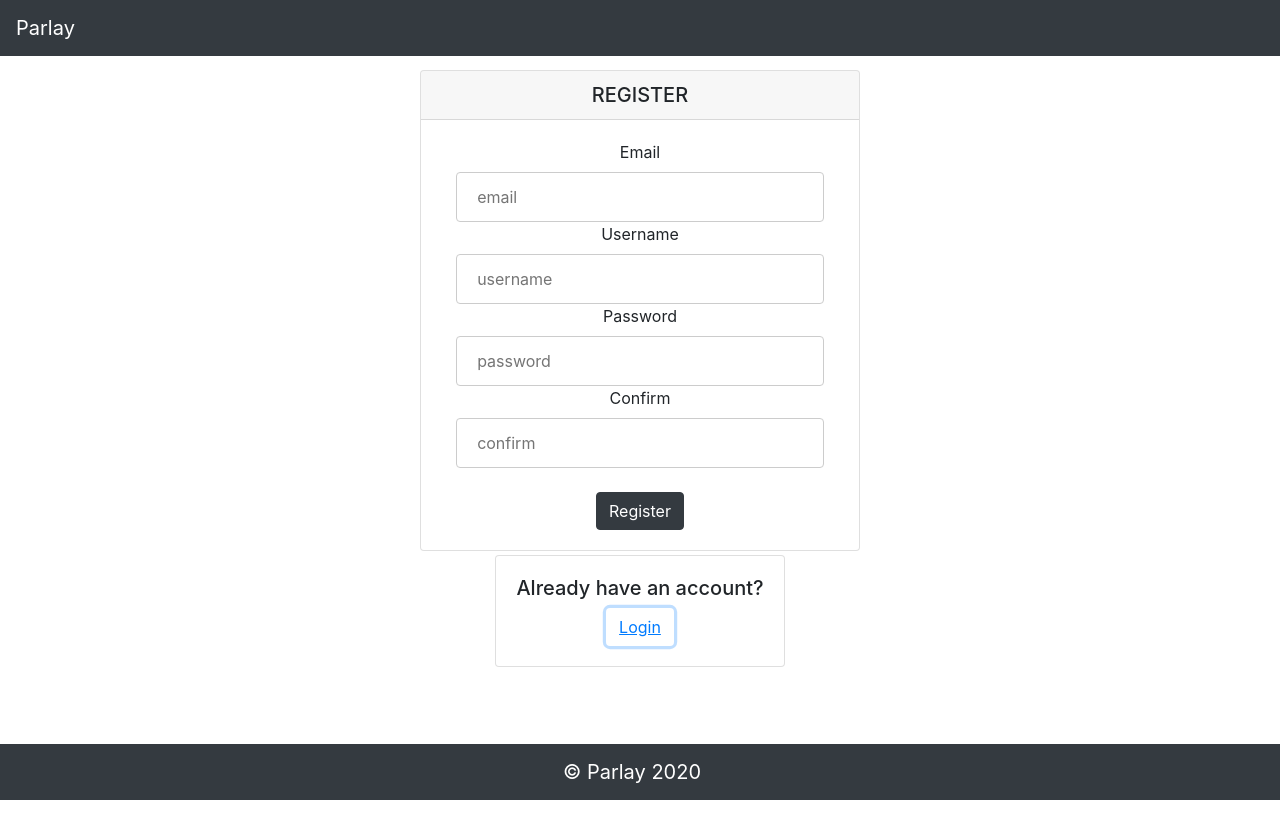
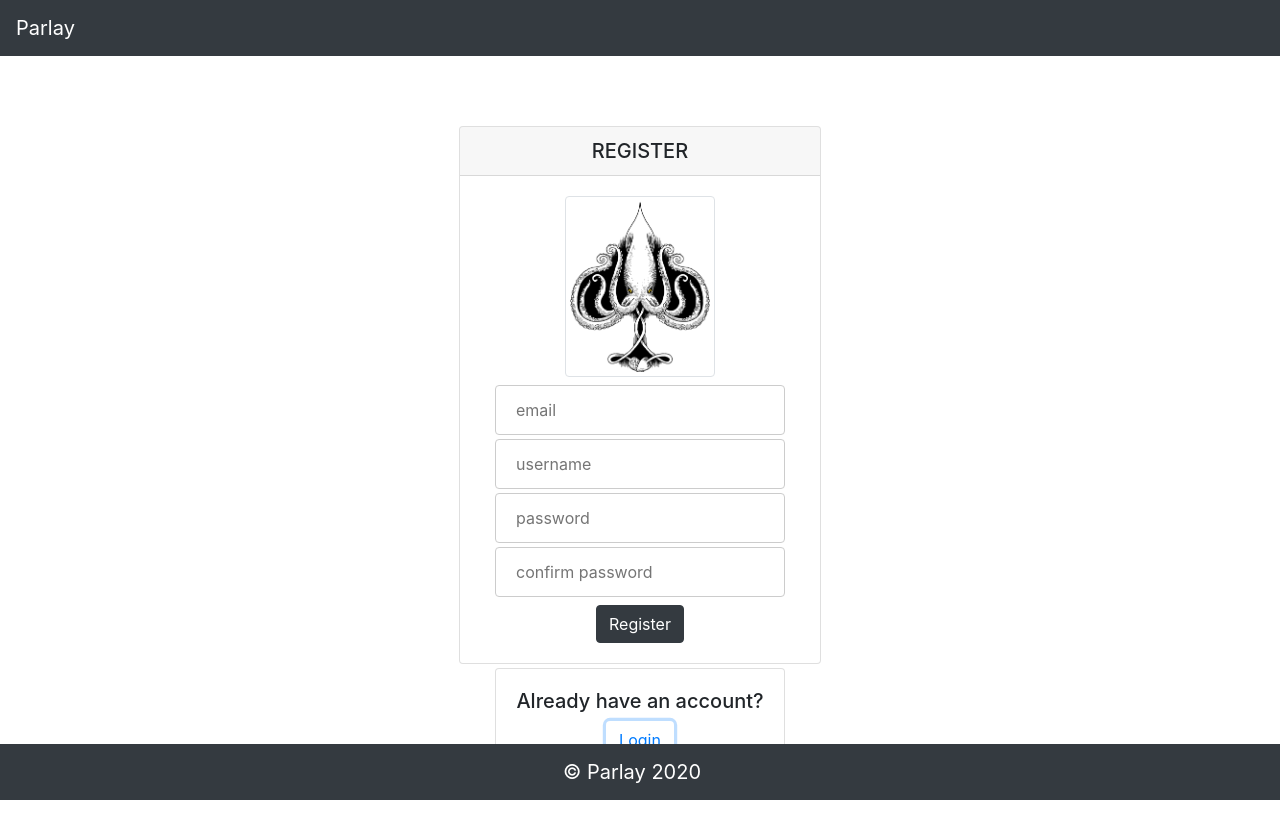
Before and after one commit to briandidthat/parlay, a React (Create React App) app: page /auth in a window 1280 px wide. Both pictures are taken after a click on the button "Register". Shown: the top 838 px of the page. Before the commit the page ends 800 px from the top, so only its background shows below. Built offline with nearby package versions, Linux system fonts and the light colour scheme.

Commit message:
messing with style

```diff
--- a/public/index.html
+++ b/public/index.html
@@ -24,7 +24,7 @@
       work correctly both with client-side routing and a non-root public URL.
       Learn how to configure a non-root public URL by running `npm run build`.
     -->
-    <title>React App</title>
+    <title>Parlay</title>
   </head>
   <body>
     <noscript>You need to enable JavaScript to run this app.</noscript>
--- a/src/App.css
+++ b/src/App.css
@@ -1,3 +1,4 @@
 #content {
   padding-top: 70px;
+  padding-bottom: 70px;
 }
--- a/src/Components/Forms/index.js
+++ b/src/Components/Forms/index.js
@@ -22,9 +22,8 @@ export function LoginForm({ dispatch, history }) {
       {({ errors, touched }) => (
         <Container fluid style={{ textAlign: "center" }}>
           <Form>
-            <Row>
+            <Row className="mt-2">
               <Col>
-                <label htmlFor="username">Username</label>
                 <Field
                   name="username"
                   placeholder="username"
@@ -36,9 +35,8 @@ export function LoginForm({ dispatch, history }) {
                 ) : null}
               </Col>
             </Row>
-            <Row>
+            <Row className="mt-1">
               <Col>
-                <label htmlFor="password">Password</label>
                 <Field
                   name="password"
                   placeholder="password"
@@ -50,8 +48,7 @@ export function LoginForm({ dispatch, history }) {
                 ) : null}
               </Col>
             </Row>
-            <br />
-            <Row>
+            <Row className="mt-2">
               <Col>
                 <Button type="submit" variant="dark">
                   Login
@@ -88,9 +85,8 @@ export function RegistrationForm({ dispatch, history }) {
       {({ errors, touched }) => (
         <Container fluid>
           <Form>
-            <Row>
+            <Row className="mt-2">
               <Col>
-                <label htmlFor="email">Email</label>
                 <Field
                   name="email"
                   placeholder="email"
@@ -102,9 +98,8 @@ export function RegistrationForm({ dispatch, history }) {
                 ) : null}
               </Col>
             </Row>
-            <Row>
+            <Row className="mt-1">
               <Col>
-                <label htmlFor="username">Username</label>
                 <Field
                   name="username"
                   placeholder="username"
@@ -116,9 +111,8 @@ export function RegistrationForm({ dispatch, history }) {
                 ) : null}
               </Col>
             </Row>
-            <Row>
+            <Row className="mt-1">
               <Col>
-                <label htmlFor="password">Password</label>
                 <Field
                   name="password"
                   placeholder="password"
@@ -130,13 +124,12 @@ export function RegistrationForm({ dispatch, history }) {
                 ) : null}
               </Col>
             </Row>
-            <Row>
+            <Row className="mt-1">
               <Col>
-                <label htmlFor="confirm">Confirm</label>
                 <Field
                   label="Confirm"
                   name="confirmPassword"
-                  placeholder="confirm"
+                  placeholder="confirm password"
                   type="password"
                   id="confirm"
                 />
@@ -145,8 +138,7 @@ export function RegistrationForm({ dispatch, history }) {
                 ) : null}
               </Col>
             </Row>
-            <br />
-            <Row>
+            <Row className="mt-2">
               <Col>
                 <Button type="submit" variant="dark">
                   Register
--- a/src/Components/Navbar/index.js
+++ b/src/Components/Navbar/index.js
@@ -9,7 +9,7 @@ export const Header = () => {
   const history = useHistory();
 
   return (
-    <Navbar fixed="top" bg="dark" variant="dark" expand="lg">
+    <Navbar bg="dark" variant="dark" expand="lg">
       <Navbar.Brand>Parlay</Navbar.Brand>
       <Navbar.Toggle aria-controls="responsive-navbar-nav" />
       <Navbar.Collapse
--- a/src/Components/Profile/index.js
+++ b/src/Components/Profile/index.js
@@ -1,15 +1,25 @@
 import React from "react";
-import { Card, Container } from "react-bootstrap";
-import { useUserState } from "../../Store";
+import { loadState } from "../../Store/actions";
+import { Col, Card, Image, Row } from "react-bootstrap";
+import { snake } from "../../assets";
 
-export default function Profile() {
-  const state = useUserState();
+const Profile = React.memo(() => {
+  const state = loadState();
 
   return (
-    <Container>
-      <Card className="text-center">
-        <pre>{JSON.stringify(state, null, 2)}</pre>
+    <Col md={4} className="mb-3">
+      <Card>
+        <Card.Body>
+          <Col className="d-flex flex-column align-items-center text-center">
+            <Image src={snake} roundedCircle width="150" />
+            <Row className="mt-3">
+              <h4>{state.username}</h4>
+            </Row>
+          </Col>
+        </Card.Body>
       </Card>
-    </Container>
+    </Col>
   );
-}
+});
+
+export default Profile;
--- a/src/Pages/Auth/index.js
+++ b/src/Pages/Auth/index.js
@@ -1,8 +1,9 @@
 import React, { useState } from "react";
 import { useDispatch } from "../../Store";
 import { useHistory } from "react-router-dom";
-import { Button, Card, Col, Container, Row } from "react-bootstrap";
+import { Button, Card, Col, Container, Row, Image } from "react-bootstrap";
 import { RegistrationForm, LoginForm } from "../../Components/Forms";
+import { spade } from "../../assets";
 
 export default function Authentication() {
   const [login, setLogin] = useState(true);
@@ -17,6 +18,7 @@ export default function Authentication() {
             <Card className="text-center">
               <Card.Header as="h5">{login ? "LOGIN" : "REGISTER"}</Card.Header>
               <Card.Body>
+                <Image src={spade} thumbnail width="150" />
                 {login ? (
                   <LoginForm dispatch={dispatch} history={history} />
                 ) : (
--- a/src/Pages/Home/index.js
+++ b/src/Pages/Home/index.js
@@ -2,5 +2,9 @@ import React from "react";
 import Profile from "../../Components/Profile";
 
 export default function Home() {
-  return <Profile />;
+  return (
+    <>
+      <Profile />
+    </>
+  );
 }
--- /dev/null
+++ b/src/assets/index.js
@@ -0,0 +1,2 @@
+export { default as spade } from "./spade.png";
+export { default as snake } from "./coiledsnake.png";
```
Also changed, not shown: src/assets/coiledsnake.png (added), src/assets/spade.png (added).
